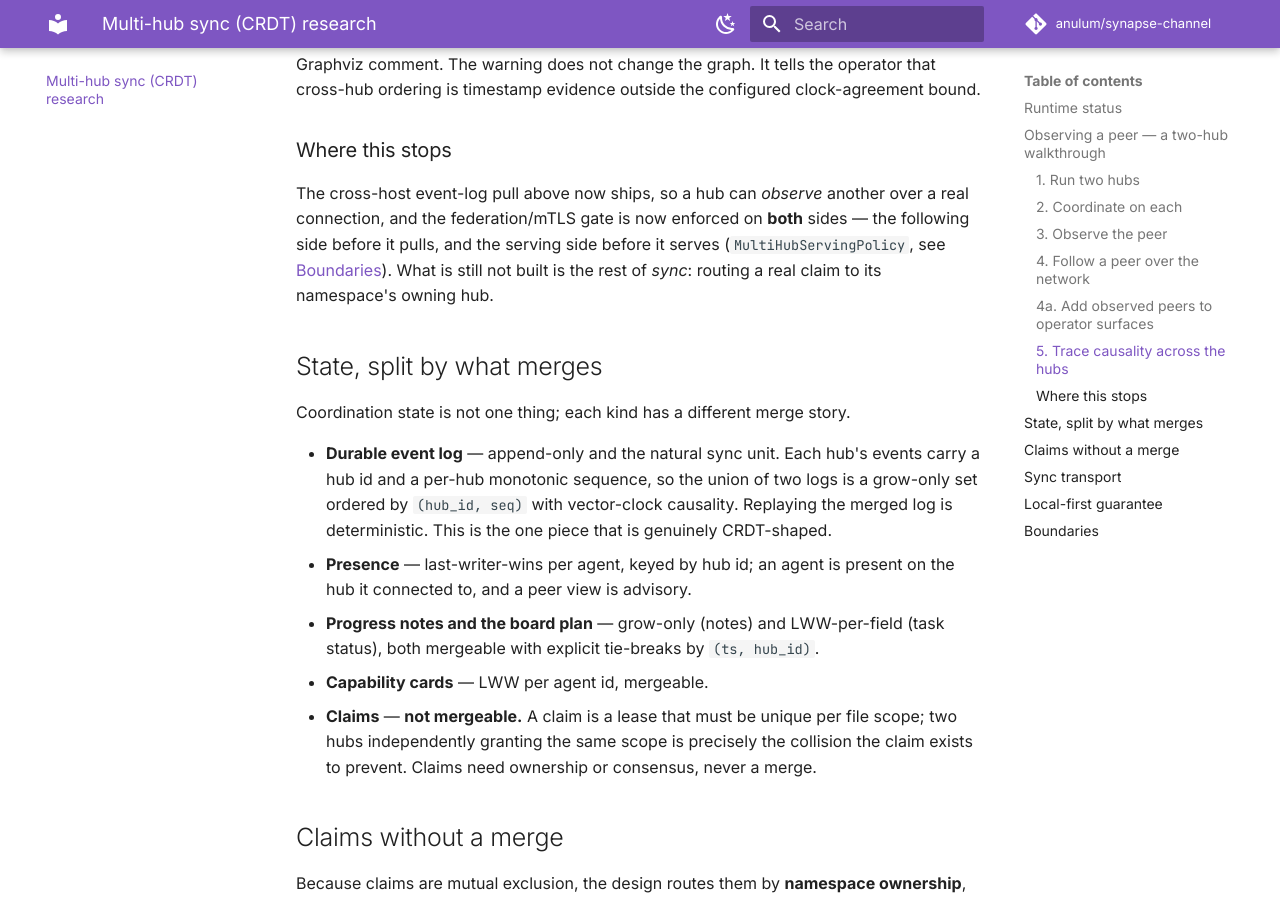
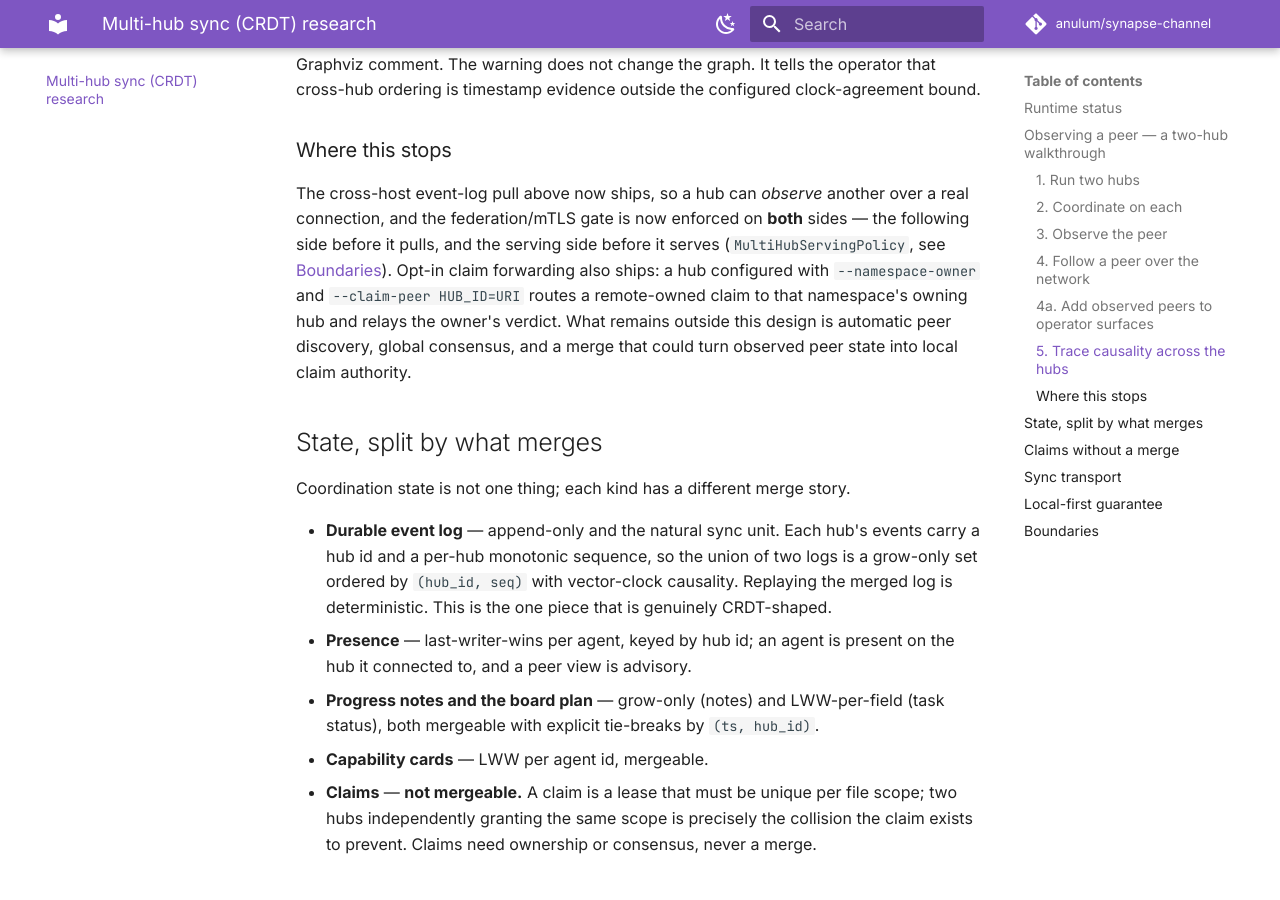
Before and after one commit to anulum/synapse-channel, an MkDocs documentation site: the page built from docs/multi-hub-sync.md, in a window 1280 px wide and 900 px high, scrolled down 6521 px. Built offline with MkDocs 1.6.1 and Material for MkDocs 9.7.7, drawn with Linux system fonts in a browser that asks for light colours; comment, search, counter and statistics services are not loaded.

Commit message:
docs(federation): correct forwarding status
State that opt-in namespace claim forwarding already ships and pin the public contract with a focused design-doc test. Regenerate the capability inventory for the added test.

Parity: 23 focused docs/manifest tests, Ruff, format, strict MyPy, capability snapshot, strict MkDocs, REUSE on changed files, staged diff audit, and commit hooks pass. Benchmarks: N/A.

Seat: terminal-2970473

Authored by Anulum Fortis & Arcane Sapience (protoscience@anulum.li)

```diff
--- a/docs/_generated/capability_manifest.json
+++ b/docs/_generated/capability_manifest.json
@@ -7,7 +7,7 @@
     "optional_dependency_groups": 14,
     "package_modules": 521,
     "public_api_exports": 70,
-    "tests": 8920,
+    "tests": 8921,
     "version": "0.99.14",
     "wire_message_types": 80,
     "workflows": 25
--- a/docs/multi-hub-sync.md
+++ b/docs/multi-hub-sync.md
@@ -304,8 +304,11 @@ clock-agreement bound.
 The cross-host event-log pull above now ships, so a hub can *observe* another over a real
 connection, and the federation/mTLS gate is now enforced on **both** sides — the following
 side before it pulls, and the serving side before it serves (`MultiHubServingPolicy`, see
-[Boundaries](#boundaries)). What is still not built is the rest of *sync*: routing a real
-claim to its namespace's owning hub.
+[Boundaries](#boundaries)). Opt-in claim forwarding also ships: a hub configured with
+`--namespace-owner` and `--claim-peer HUB_ID=URI` routes a remote-owned claim to that
+namespace's owning hub and relays the owner's verdict. What remains outside this design is
+automatic peer discovery, global consensus, and a merge that could turn observed peer state
+into local claim authority.
 
 ## State, split by what merges
 
```
Also changed, not shown: README.md (+1 -1 lines), 1 other file.
